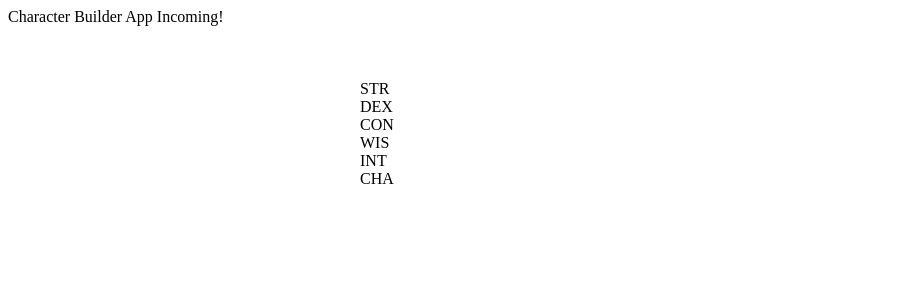
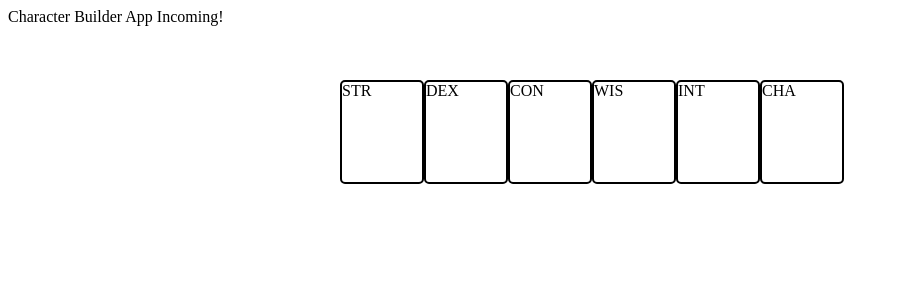
Before and after one commit to Pfirewire/react-character-builder, a React (Create React App) app: page / in a window 1280 px wide. Shown: the top 300 px of the page, without its empty margins (0-899 px from the left). Built offline with nearby package versions, Linux system fonts and the light colour scheme.

Commit message:
styling to add flex to ability score container and ability scores

```diff
--- a/src/components/stats/AbilityScore.js
+++ b/src/components/stats/AbilityScore.js
@@ -1,11 +1,18 @@
-import {Container} from "../styles/Container.styled";
+import styled from "styled-components";
 
 function AbilityScore({type}) {
     return(
-        <Container>
+        <AbilityScoreContainer>
             {type}
-        </Container>
+        </AbilityScoreContainer>
     );
 }
 
 export default AbilityScore;
+
+const AbilityScoreContainer = styled.div`
+  width: 80px;
+  height: 100px;
+  border: 2px solid black;
+  border-radius: 5px;
+`;
--- a/src/components/stats/AbilityScoreContainer.js
+++ b/src/components/stats/AbilityScoreContainer.js
@@ -1,17 +1,24 @@
 import AbilityScore from "./AbilityScore";
 import {Container} from "../styles/Container.styled";
+import styled from "styled-components";
 
 function AbilityScoreContainer() {
     return(
         <Container>
+            <AbilityScoreWrapper>
                 <AbilityScore type={'STR'} />
                 <AbilityScore type={'DEX'} />
                 <AbilityScore type={'CON'} />
                 <AbilityScore type={'WIS'} />
                 <AbilityScore type={'INT'} />
                 <AbilityScore type={'CHA'} />
+            </AbilityScoreWrapper>
         </Container>
     );
 }
 
 export default AbilityScoreContainer;
+
+const AbilityScoreWrapper = styled.div`
+  display: flex;
+`;
```
Lines whose indentation alone changed are shown as unchanged.
